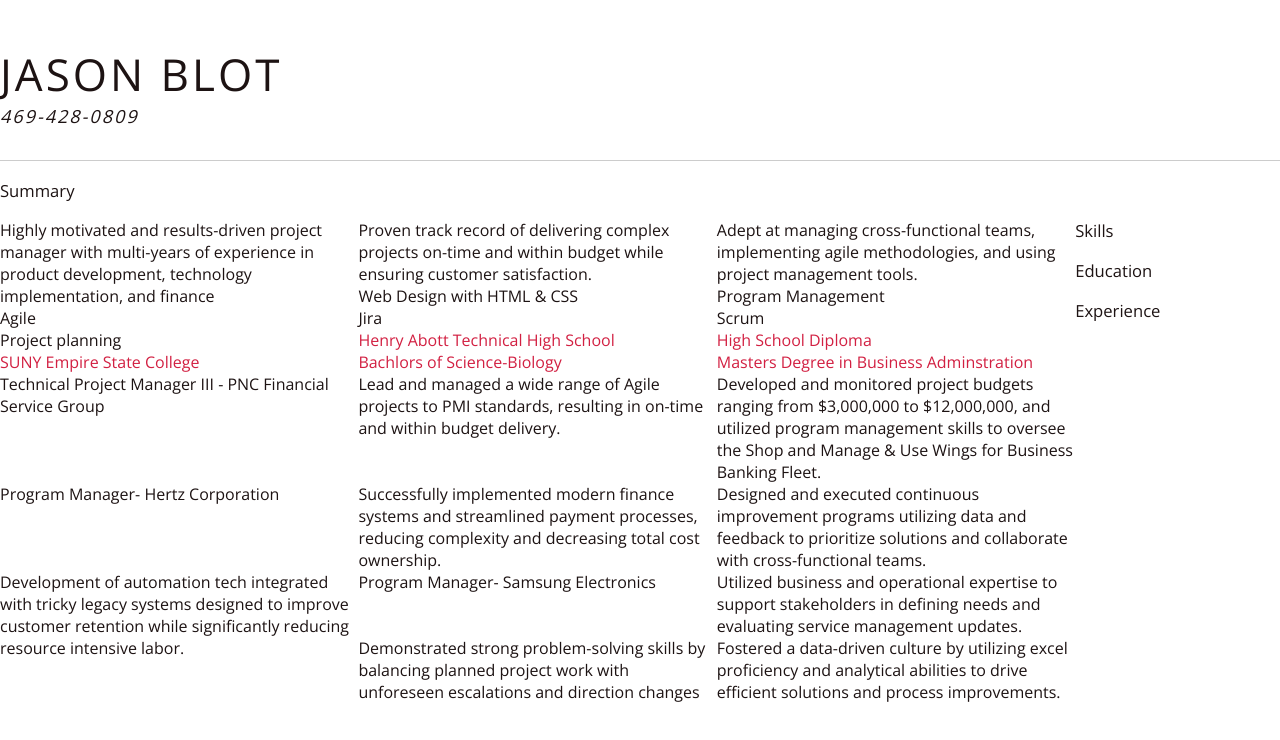
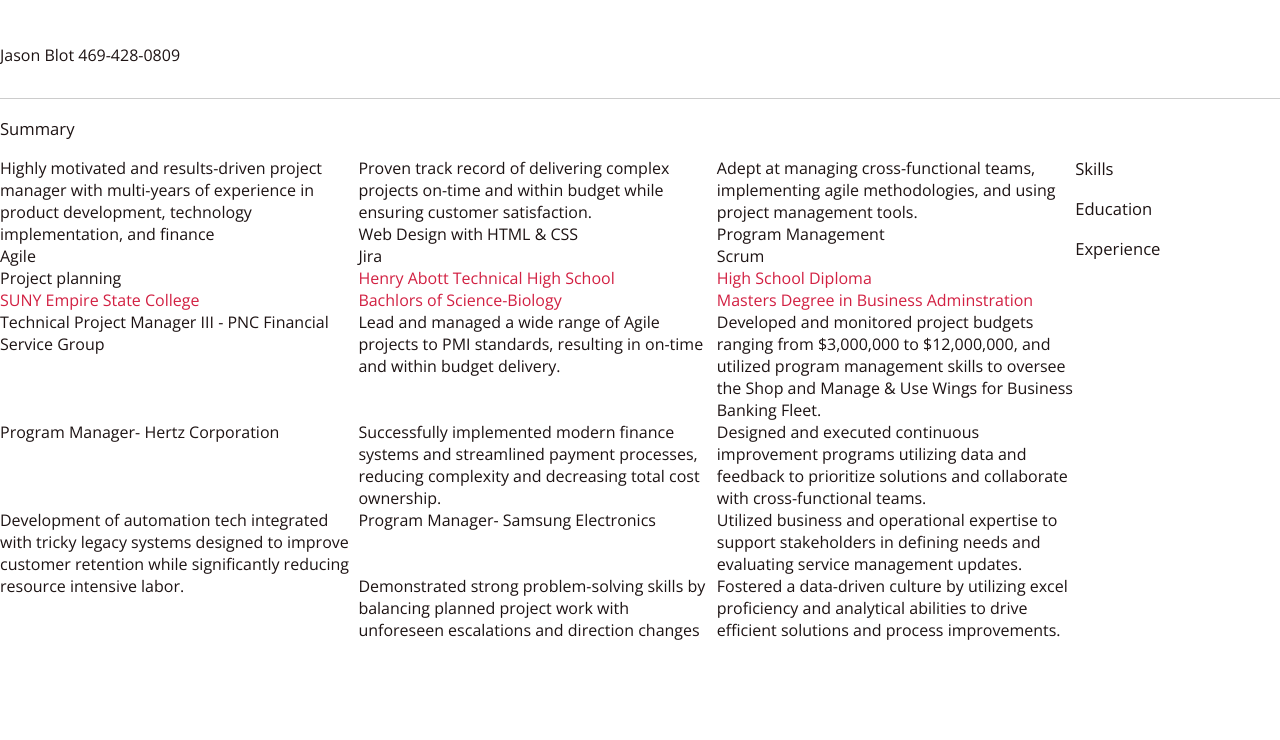
Before and after one commit to jblot23/Online-resume-1, a plain HTML site: page index.html in a window 1280 px wide. Drawn offline with nearby package versions, Linux system fonts and the light colour scheme.

Commit message:
add content

```diff
--- a/index.html
+++ b/index.html
@@ -2,8 +2,8 @@
 <div class="left"></div>
 <div class="stuff">
   <br><br>
-  <h1>Jason Blot</h1>
-  <h2>469-428-0809</h2>
+  <head>Jason Blot</head>
+  <head>469-428-0809</head>
   <hr />
   <!--Style Sheets Here-->
   <link rel="stylesheet" href="style.css">
```
